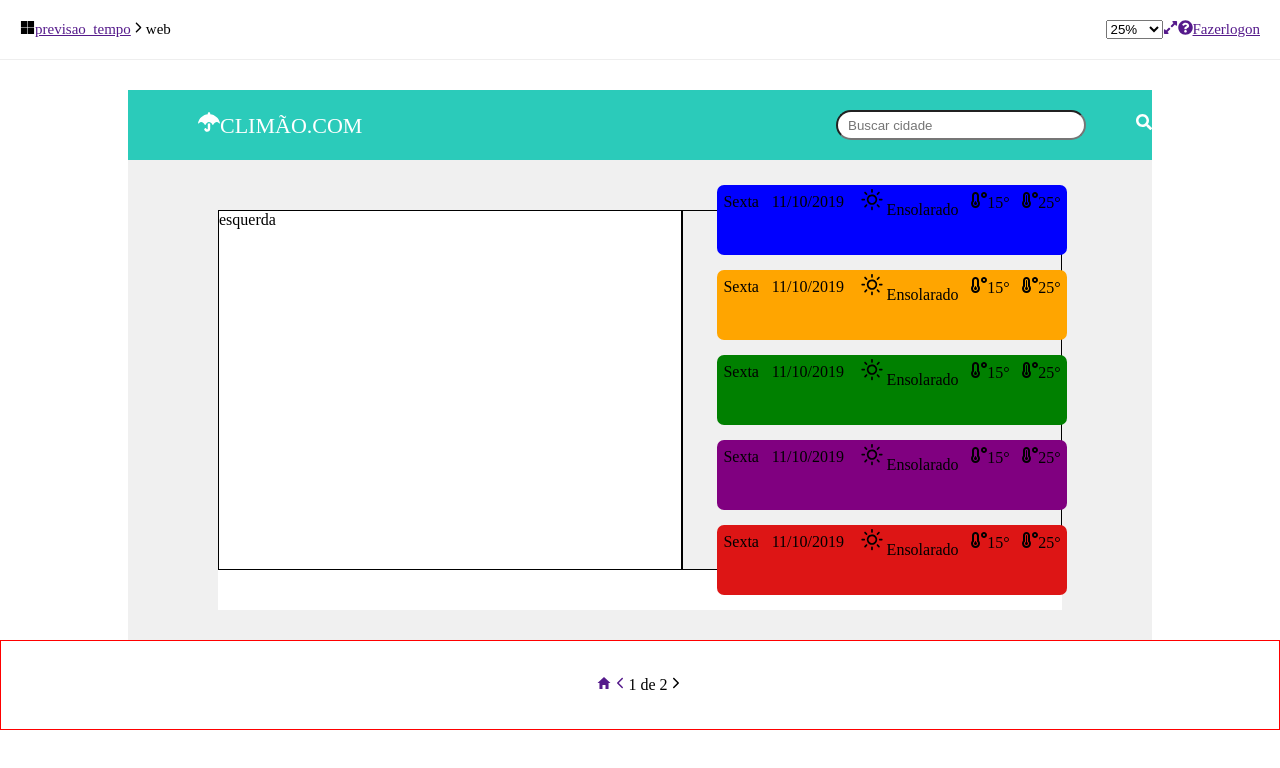
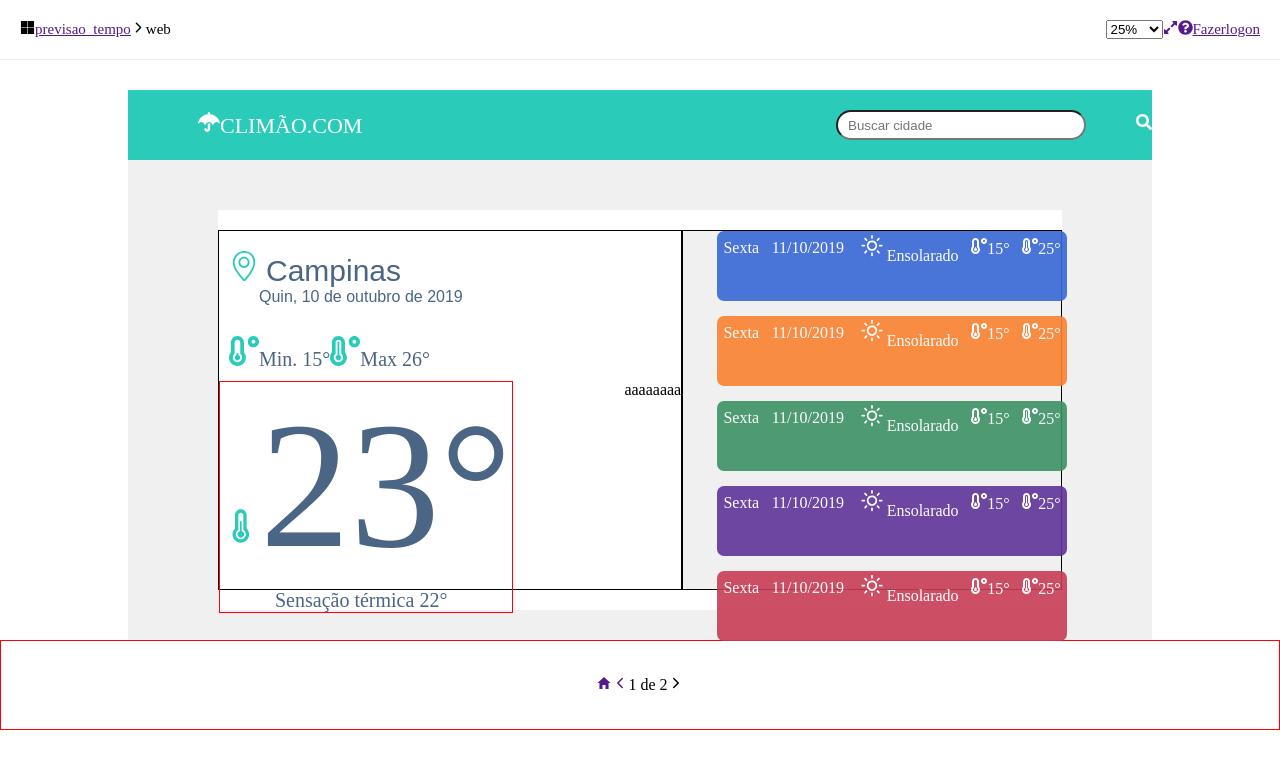
Before and after one commit to majunior07/climao, a React (Create React App) app: page / in a window 1280 px wide. Shown: the top 768 px of the page. Built offline with nearby package versions, Linux system fonts and the light colour scheme.

Commit message:
Segundo commit 19/04/2023

```diff
--- a/src/App.js
+++ b/src/App.js
@@ -1,8 +1,10 @@
 import react from 'react';
 import { Link } from 'react-router-dom';
-import {FaMicrosoft, FaQuestionCircle, FaAngleRight, FaExpandAlt, FaUmbrella, FaSearch, FaTemperatureLow, FaTemperatureHigh} from 'react-icons/fa'
+import {FaMicrosoft, FaQuestionCircle, FaAngleRight, FaExpandAlt, FaUmbrella, FaSearch, FaTemperatureLow, FaTemperatureHigh } from 'react-icons/fa'
 import { WiDaySunny } from 'react-icons/wi'
 import { IoMdHome, IoIosArrowBack, IoIosArrowForward } from 'react-icons/io';
+import { SlLocationPin } from 'react-icons/sl';
+import { TiThermometer } from 'react-icons/ti';
 import { SiAdobecreativecloud } from 'react-icons/si';
 
 
@@ -17,6 +19,7 @@ function App(){
               <li><IoIosArrowForward></IoIosArrowForward></li>
               <li><span>web</span></li>
             </ul>
+
 
             <ul className='cabecalho2'>
               <li>
@@ -42,6 +45,7 @@ function App(){
             </ul>
 
         </div>
+
         <div className='container'>
           <div className='principal'>
 
@@ -59,8 +63,29 @@ function App(){
 
               <div className='central'>
                     <div className='esquerda'>
-                      esquerda
+                        <div className='esquerdaCima'>
+                        <SlLocationPin color='#2BCBBA'></SlLocationPin>
+                        <span>Campinas</span>
+                        <p>
+                          Quin, 10 de outubro de 2019
+                        </p>
                         </div>
+                        <div className='direitaCima'>
+                          <FaTemperatureLow color='#2BCBBA' size={30}></FaTemperatureLow>
+                          Min. 15°
+                          <FaTemperatureHigh color='#2BCBBA' size={30} ></FaTemperatureHigh>
+                          Max 26°
+                        </div>
+                        <div className='esquerdaMedia'>
+                          <TiThermometer color='#2BCBBA' size={40} ></TiThermometer>
+                          <span>23°</span>
+                          <p>Sensação térmica 22°</p>
+                        </div>
+                        <div className='direitaMedia'>
+                          aaaaaaaa
+                        </div>
+                    </div>
+
                     <div className='direita'>
                       <div className='dias'>
                         <div className="azul">
--- a/src/index.css
+++ b/src/index.css
@@ -14,8 +14,9 @@ html, body, #root {
   display: flex;
   align-items: center;
   justify-content: space-between;
+  flex-direction: row;
+}
 
-}
 
 .cabecalho1{
   list-style: none;
@@ -79,13 +80,62 @@ input{
   margin: 50px 90px 130px;
   background-color: #FFF;
   height: 400px;
+  display: flex;
+  align-items: center;
+  justify-content: space-between;
+  flex-direction: row;
 }
 
 .esquerda{
   border: 1px solid black;
-  float: left;
   height: 90%;
   width: 55%;
+  flex-wrap: wrap;
+  display: flex;
+  justify-content: space-between;
+}
+
+.esquerdaCima{
+  color: #4B6584;
+  font-size: 30px;
+  font-family: Arial, Helvetica, sans-serif;
+  padding: 10px;
+  margin-top: 10px;
+}
+
+.esquerdaCima p {
+  font-size: 16px;
+  color: #4B6584;
+  margin-left: 30px;
+}
+
+.esquerdaCima span {
+  margin-left: 7px;
+}
+
+.direitaCima{
+  font-size: 20px;
+  color: #4B6584;
+  padding: 10px;
+  margin-right: 30px;
+  margin-top: 10px;
+}
+
+.esquerdaMedia{
+  font-size: 180px;
+  color: #4B6584;
+  border: 1px solid red;
+  margin-top: 0px;
+}
+
+.esquerdaMedia span{
+  margin-top: 100px
+}
+
+.esquerdaMedia p{
+ font-size: 20px;
+ color: #4B6584;
+ margin-left: 55px;
 }
 
 .direita{
@@ -93,10 +143,7 @@ input{
   background-color: #0000000F;
   height: 90%;
   width: 45%;
-  display: flex;
-  align-items: center;
-  justify-content: center;
-  flex-direction: column;
+
 }
 
 .dias{
@@ -119,7 +166,9 @@ input{
   width: 350px;
   margin-left: 40px;
   border-radius: 7px;
-  background-color: blue;
+  background-color: #3867D6;
+  opacity: 0.90;
+  color: #FFF;
 }
 
 .laranja{
@@ -128,7 +177,9 @@ input{
   margin-left: 40px;
   margin-top: 15px;
   border-radius: 7px;
-  background-color: orange;
+  background-color: #FA8231;
+  opacity: 0.90;
+  color: #FFF;
 }
 
 .verde{
@@ -137,7 +188,9 @@ input{
   margin-left: 40px;
   margin-top: 15px;
   border-radius: 7px;
-  background-color: green;
+  background-color: #3D9165;
+  opacity: 0.90;
+  color: #FFF;
 }
 
 .roxo{
@@ -146,7 +199,9 @@ input{
   margin-left: 40px;
   margin-top: 15px;
   border-radius: 7px;
-  background-color: purple;
+  background-color: #5F349A;
+  opacity: 0.90;
+  color: #FFF;
 }
 
 .vermelho{
@@ -155,7 +210,9 @@ input{
   margin-left: 40px;
   margin-top: 15px;
   border-radius: 7px;
-  background-color: rgb(221, 21, 21);
+  background-color: #C73D56;
+  opacity: 0.9;
+  color: #FFF;
 }
 
 .rodape{
```
Lines whose indentation alone changed are shown as unchanged.
